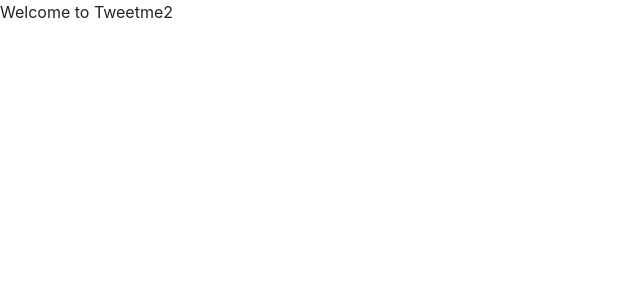
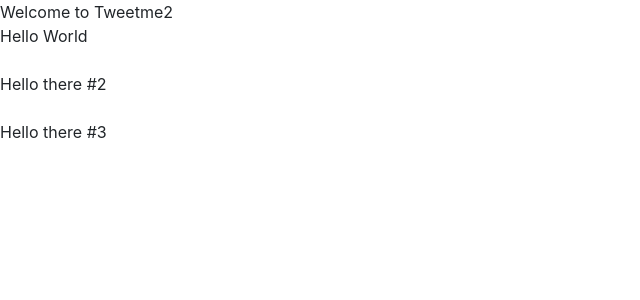
Before and after one commit to rafsan99/tweetme, a Django app: page / in a window 1280 px wide. Shown: the top 300 px of the page, without its empty margins (0-640 px from the left). Run offline with Django 3.2, Linux system fonts and the light colour scheme; data comes from the database, SQL or seed files in the repository; both versions use the stored data as it was after the commit; some libraries are stand-ins or nearby versions.

Commit message:
Replace HTML Content with JavaScript

```diff
--- a/templates/pages/home.html
+++ b/templates/pages/home.html
@@ -7,18 +7,45 @@
 {% block content %}
 Welcome to Tweetme2
 
+<div id='tweets'>
+Loading...
+</div>
+
 <script>
+const tweetsElement = document.getElementById("tweets")
+{% comment %} tweetsElement.innerHTML = "Loading..."
+
+var el1 = "<h1>HI there 1</h1>"
+var el2 = "<h1>HI there 2</h1>"
+var el3 = "<h1>HI there 3</h1>"
+tweetsElement.innerHTML = el1 + el2 + el3 {% endcomment %}
+
 const xhr = new XMLHttpRequest()
 const method = 'GET'
 const url = "/tweets"
 const responseType = "json"
+
+function fromatTweetElement(tweet) {
+    var formattedTweet = "<div class='mb-4 tweet' id='" + tweet.id + "'><p>" + tweet.content + "</p></div>"
+    return formattedTweet
+}
 
 xhr.responseType = responseType
 xhr.open(method, url)
 xhr.onload = function() {
     const serverResponse = xhr.response
     var listedItems = serverResponse.response
-    console.log(listedItems)
+    var finalTweetStr = ""
+    var i;
+    for(i=0; i<listedItems.length; i++) {
+        var tweetObj = listedItems[i]
+        var currentItem = fromatTweetElement(tweetObj)
+        finalTweetStr += currentItem
+    }
+
+    tweetsElement.innerHTML = finalTweetStr
+    //console.log(listedItems)
+
 }
 xhr.send()
 
```
Also changed, not shown: db.sqlite3.
